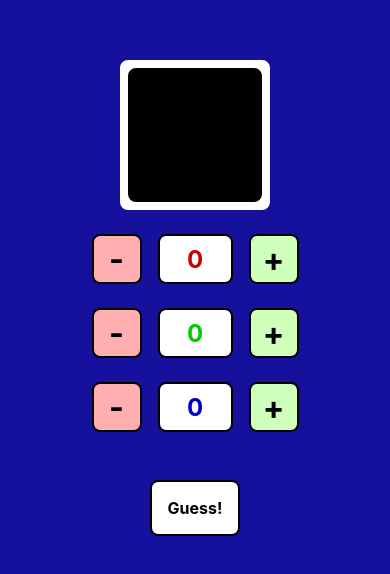
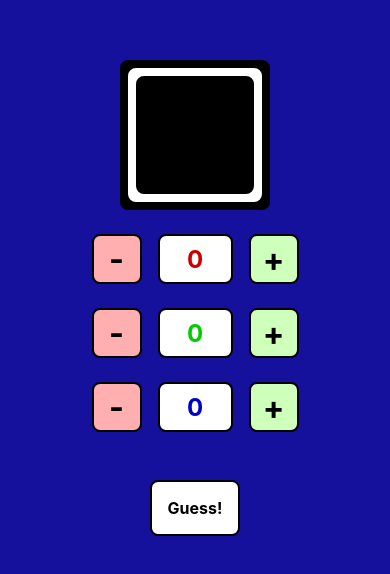
Before and after one commit to SafetyFlux/ColorGuessApp, a React Native app: screen /GameScreen in a window 390 px wide. Shown: the part 124-698 px from the top of the page. Built offline with nearby package versions, Linux system fonts and the light colour scheme.

Commit message:
Add extra border for user color

```diff
--- a/components/game/ColorContainer.js
+++ b/components/game/ColorContainer.js
@@ -3,7 +3,9 @@ import { View, StyleSheet } from 'react-native';
 function ColorContainer({ guessColor }) {
   return (
     <View style={styles.outerContainer}>
-      <View style={[styles.innerContainer, { backgroundColor: guessColor }]} />
+      <View style={styles.middleContainer}>
+        <View style={[styles.innerContainer, { backgroundColor: guessColor }]} />
+      </View>
     </View>
   );
 }
@@ -14,6 +16,13 @@ const styles = StyleSheet.create({
   outerContainer: {
     width: 150,
     height: 150,
+    backgroundColor: 'black',
+    borderWidth: 8,
+    borderColor: 'black',
+    borderRadius: 8,
+  },
+  middleContainer: {
+    flex: 1,
     backgroundColor: 'white',
     borderWidth: 8,
     borderColor: 'white',
```
